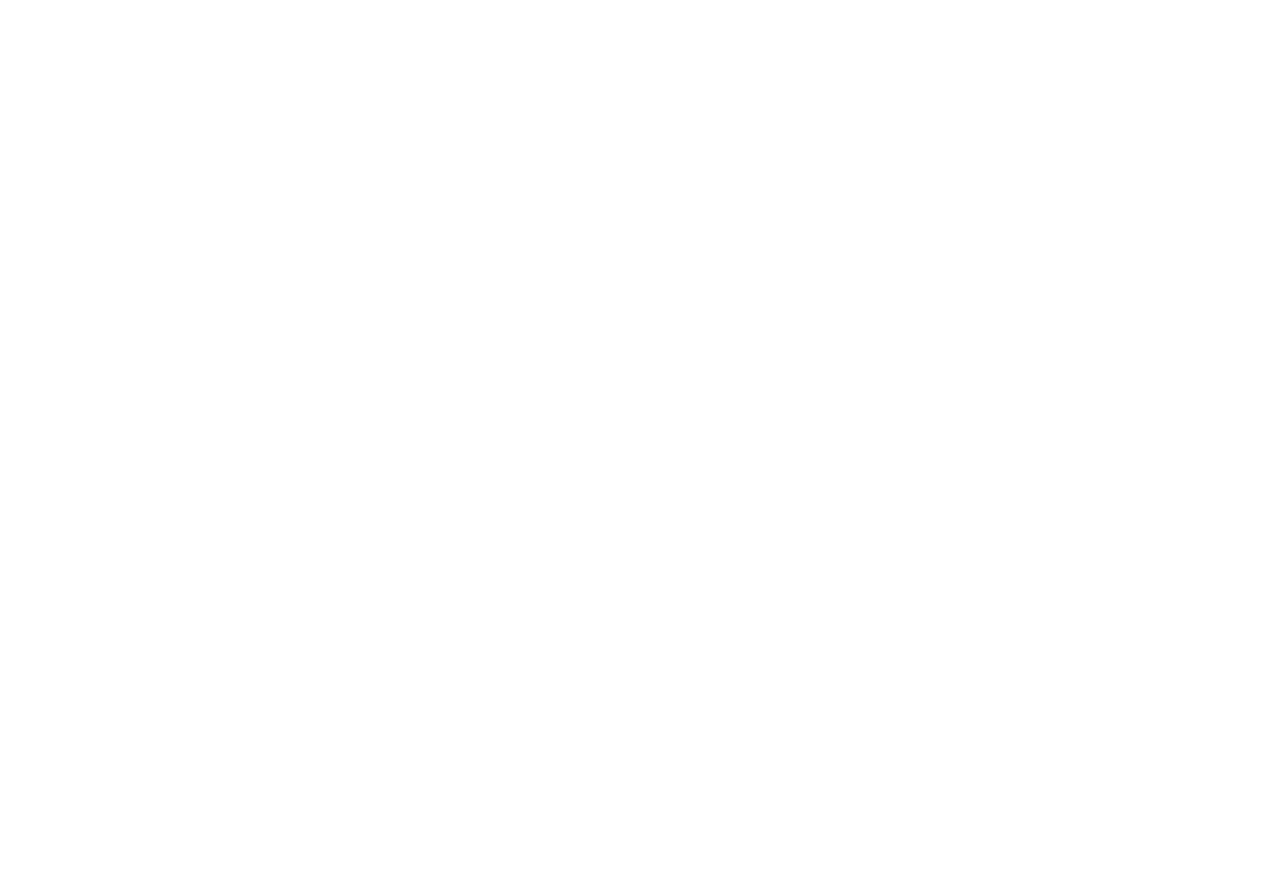
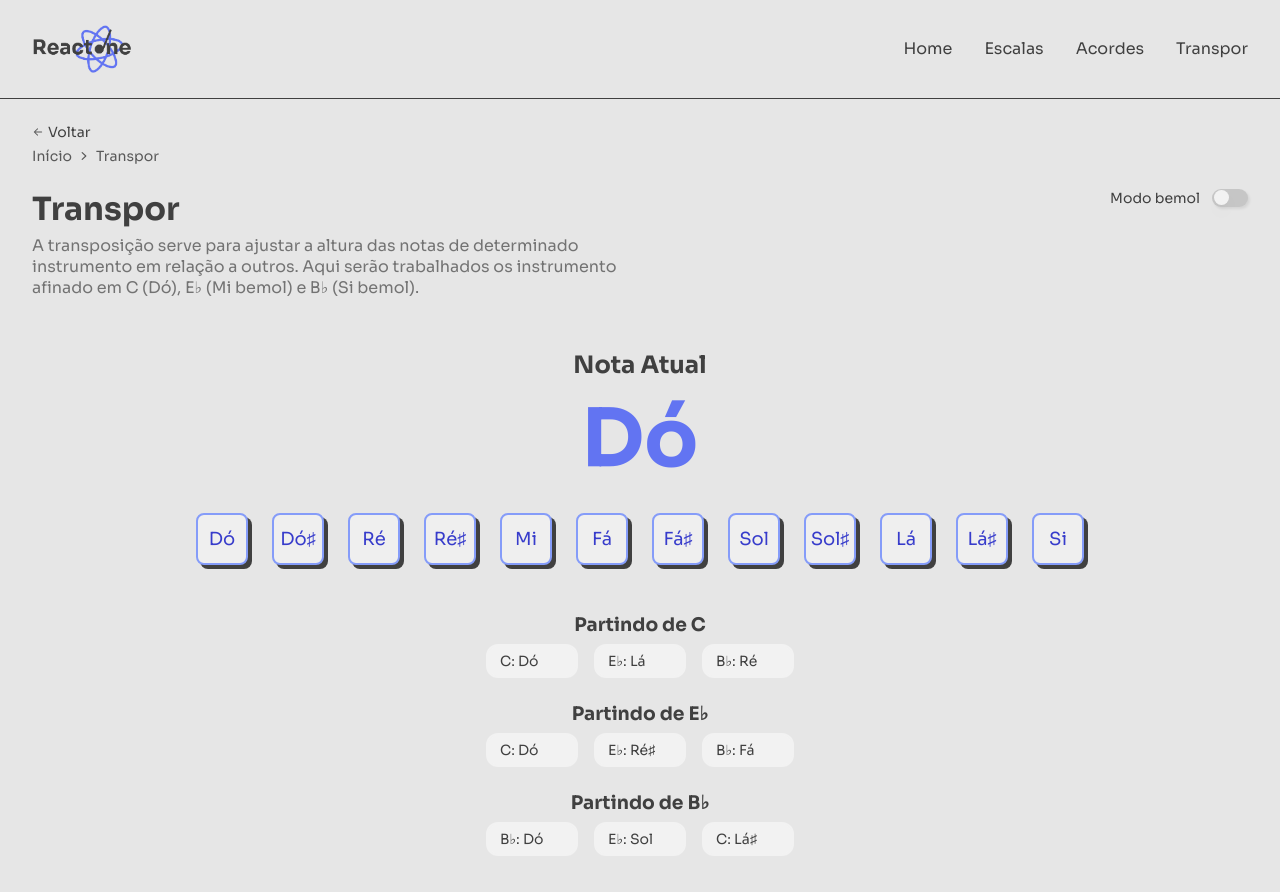
Before and after one commit to davsilvam/reactone, a React (Vite) app: page /transpose in a window 1280 px wide. Before the commit this address had no page. Shown: the top 892 px of the page. Before the commit the page ends 800 px from the top, so only its background shows below. Built offline with nearby package versions, Linux system fonts and the light colour scheme.

Commit message:
:sparkles: feat: add transpose page

```diff
--- /dev/null
+++ b/src/pages/Transpose/index.tsx
@@ -0,0 +1,183 @@
+import React, { useState } from 'react'
+import { Note, useMusical } from '../../contexts/MusicalContext'
+import { Link } from 'react-router-dom'
+
+import { Header } from '../../components/Header'
+import { TonesContainer } from '../../components/TonesContainer'
+import { SwitchPrimitive } from '../../primitives/Switch'
+
+import {
+  ArrowLeft,
+  BackPageLink,
+  Chevron,
+  Container,
+  Navigation,
+  ScaleContainer,
+  ScaleWrapper,
+  SwitchWrapper,
+  ToneInfoContainer
+} from './styles'
+
+export const Transpose: React.FC = () => {
+  const { CHROMATIC_SCALE, bemolMode, setBemolMode } = useMusical()
+  const [identityNote, setIdentityNote] = useState<number>(0)
+
+  function handleIdentityNoteChange(tone: number) {
+    setIdentityNote(tone)
+  }
+
+  const chromaticScale: Note[] = [
+    ...CHROMATIC_SCALE.slice(identityNote, CHROMATIC_SCALE.length),
+    ...CHROMATIC_SCALE.slice(0, identityNote)
+  ]
+
+  const transpositionFromC = [
+    { note: chromaticScale[0] },
+    { note: chromaticScale[9] },
+    { note: chromaticScale[2] }
+  ]
+
+  const transpositionFromEb = [
+    { note: chromaticScale[0] },
+    { note: chromaticScale[3] },
+    { note: chromaticScale[5] }
+  ]
+
+  const transpositionFromBb = [
+    { note: chromaticScale[0] },
+    { note: chromaticScale[7] },
+    { note: chromaticScale[10] }
+  ]
+
+  return (
+    <Container>
+      <Header />
+
+      <Navigation>
+        <BackPageLink to="/">
+          <ArrowLeft />
+          Voltar
+        </BackPageLink>
+        <div>
+          <Link to="/">Início</Link>
+          <Chevron />
+          <Link to="/transpose">Transpor</Link>
+        </div>
+      </Navigation>
+
+      <div>
+        <div>
+          <h1>Transpor</h1>
+          <p>
+            A transposição serve para ajustar a altura das notas de determinado
+            instrumento em relação a outros. Aqui serão trabalhados os
+            instrumento afinado em C (Dó), E♭ (Mi bemol) e B♭ (Si bemol).
+          </p>
+        </div>
+
+        <SwitchWrapper>
+          <p>Modo bemol</p>
+          <SwitchPrimitive
+            toogleConfig={() => setBemolMode(!bemolMode)}
+            checked={bemolMode}
+          />
+        </SwitchWrapper>
+      </div>
+
+      <main>
+        <ToneInfoContainer>
+          <h2>Nota Atual</h2>
+          <span>
+            {bemolMode
+              ? chromaticScale[0].bemolMode
+              : chromaticScale[0].sharpMode}
+          </span>
+        </ToneInfoContainer>
+
+        <TonesContainer
+          scale={CHROMATIC_SCALE}
+          bemolMode={bemolMode}
+          changeIdentityNote={handleIdentityNoteChange}
+        />
+
+        <ScaleWrapper>
+          <h3>Partindo de C</h3>
+          <ScaleContainer>
+            <ul>
+              <li>
+                C:{'  '}
+                {bemolMode
+                  ? transpositionFromC[0].note.bemolMode
+                  : transpositionFromC[0].note.sharpMode}
+              </li>
+              <li>
+                E♭:{'  '}
+                {bemolMode
+                  ? transpositionFromC[1].note.bemolMode
+                  : transpositionFromC[1].note.sharpMode}
+              </li>
+              <li>
+                B♭:{'  '}
+                {bemolMode
+                  ? transpositionFromC[2].note.bemolMode
+                  : transpositionFromC[2].note.sharpMode}
+              </li>
+            </ul>
+          </ScaleContainer>
+        </ScaleWrapper>
+
+        <ScaleWrapper>
+          <h3>Partindo de E♭</h3>
+          <ScaleContainer>
+            <ul>
+              <li>
+                C:{'  '}
+                {bemolMode
+                  ? transpositionFromEb[0].note.bemolMode
+                  : transpositionFromEb[0].note.sharpMode}
+              </li>
+              <li>
+                E♭:{'  '}
+                {bemolMode
+                  ? transpositionFromEb[1].note.bemolMode
+                  : transpositionFromEb[1].note.sharpMode}
+              </li>
+              <li>
+                B♭:{'  '}
+                {bemolMode
+                  ? transpositionFromEb[2].note.bemolMode
+                  : transpositionFromEb[2].note.sharpMode}
+              </li>
+            </ul>
+          </ScaleContainer>
+        </ScaleWrapper>
+
+        <ScaleWrapper>
+          <h3>Partindo de B♭</h3>
+          <ScaleContainer>
+            <ul>
+              <li>
+                B♭:{'  '}
+                {bemolMode
+                  ? transpositionFromBb[0].note.bemolMode
+                  : transpositionFromBb[0].note.sharpMode}
+              </li>
+              <li>
+                E♭:{'  '}
+                {bemolMode
+                  ? transpositionFromBb[1].note.bemolMode
+                  : transpositionFromBb[1].note.sharpMode}
+              </li>
+              <li>
+                C:{'  '}
+                {bemolMode
+                  ? transpositionFromBb[2].note.bemolMode
+                  : transpositionFromBb[2].note.sharpMode}
+              </li>
+            </ul>
+          </ScaleContainer>
+        </ScaleWrapper>
+      </main>
+    </Container>
+  )
+}
--- /dev/null
+++ b/src/pages/Transpose/styles.ts
@@ -0,0 +1,166 @@
+import styled from 'styled-components'
+import { Link } from 'react-router-dom'
+import { ArrowLeftIcon, ChevronRightIcon } from '@heroicons/react/20/solid'
+
+export const ArrowLeft = styled(ArrowLeftIcon)`
+  width: 12px;
+  color: ${({ theme }) => theme.colors.secondary[800]};
+`
+
+export const BackPageLink = styled(Link)`
+  display: flex;
+  align-items: center;
+  font-size: 14px;
+  gap: 4px;
+
+  &:hover {
+    color: ${({ theme }) => theme.colors.secondary[900]};
+  }
+`
+
+export const Chevron = styled(ChevronRightIcon)`
+  width: 16px;
+  color: ${({ theme }) => theme.colors.secondary[800]};
+`
+
+export const Container = styled.div`
+  width: 100%;
+  min-height: 100vh;
+  display: flex;
+  flex-direction: column;
+  align-items: flex-start;
+  gap: 16px;
+  padding-bottom: 64px;
+  background-color: ${({ theme }) => theme.colors.secondary[200]};
+
+  & > div {
+    width: 100%;
+    display: flex;
+
+    @media (max-width: 769px) {
+      flex-direction: column;
+    }
+
+    justify-content: space-between;
+    align-items: flex-start;
+    padding: 0 32px;
+    margin-bottom: 24px;
+
+    > div {
+      max-width: 50%;
+
+      @media (max-width: 769px) {
+        max-width: 100%;
+      }
+
+      display: flex;
+      flex-direction: column;
+      justify-content: center;
+      gap: 6px;
+
+      p {
+        color: ${({ theme }) => theme.colors.secondary[700]};
+        margin-bottom: 12px;
+      }
+    }
+  }
+
+  & > main {
+    width: 100%;
+    display: flex;
+    flex-direction: column;
+    align-items: center;
+    justify-content: space-between;
+    gap: 24px;
+    padding: 0 32px;
+  }
+`
+
+export const Navigation = styled.nav`
+  display: flex;
+  flex-direction: column;
+  gap: 6px;
+  padding: 8px 32px;
+
+  div {
+    display: flex;
+    gap: 4px;
+    align-items: center;
+
+    a {
+      font-size: 14px;
+      color: ${({ theme }) => theme.colors.secondary[800]};
+
+      &:hover {
+        text-decoration: underline;
+        color: ${({ theme }) => theme.colors.secondary[900]};
+      }
+    }
+  }
+`
+
+export const ScaleContainer = styled.div`
+  display: flex;
+  flex-direction: column;
+  align-items: center;
+  justify-content: center;
+  gap: 12px;
+
+  ul {
+    display: flex;
+    align-items: center;
+    justify-content: center;
+    flex-wrap: wrap;
+    gap: 16px;
+
+    li {
+      width: 92px;
+      padding: 6px 12px;
+      border: 2px solid ${({ theme }) => theme.colors.secondary[100]};
+      border-radius: 12px;
+      font-size: 14px;
+      background-color: ${({ theme }) => theme.colors.secondary[100]};
+
+      &.addable {
+        cursor: pointer;
+        border: 2px dashed ${({ theme }) => theme.colors.secondary[900]};
+        background-color: transparent;
+      }
+    }
+  }
+`
+
+export const ScaleWrapper = styled.section`
+  max-width: 1020px;
+  display: flex;
+  flex-direction: column;
+  flex-wrap: wrap;
+  align-items: center;
+  justify-content: center;
+  gap: 8px;
+`
+
+export const ToneInfoContainer = styled.section`
+  display: flex;
+  flex-direction: column;
+  align-items: center;
+  justify-content: center;
+  gap: 8px;
+
+  span {
+    font-weight: 800;
+    font-size: 80px;
+    color: ${({ theme }) => theme.colors.primary[500]};
+  }
+`
+
+export const SwitchWrapper = styled.span`
+  display: flex;
+  align-items: center;
+  justify-content: center;
+  gap: 12px;
+
+  p {
+    font-size: 14px;
+  }
+`
--- a/src/router/RouterPage.tsx
+++ b/src/router/RouterPage.tsx
@@ -7,6 +7,7 @@ import { Scales } from '../pages/Scales'
 import { Diatonic } from '../pages/Scales/subpages/Diatonic'
 import { Harmonic } from '../pages/Scales/subpages/Harmonic'
 import { Pentatonic } from '../pages/Scales/subpages/Pentatonic'
+import { Transpose } from '../pages/Transpose'
 
 export const RouterPage: React.FC = () => {
   return (
@@ -16,6 +17,7 @@ export const RouterPage: React.FC = () => {
           <Route path="/" element={<Home />} />
           <Route path="/scales" element={<Scales />} />
           <Route path="/chords" element={<Chords />} />
+          <Route path="/transpose" element={<Transpose />} />
 
           <Route path="/scales/diatonic" element={<Diatonic />} />
           <Route path="/scales/harmonic" element={<Harmonic />} />
```
